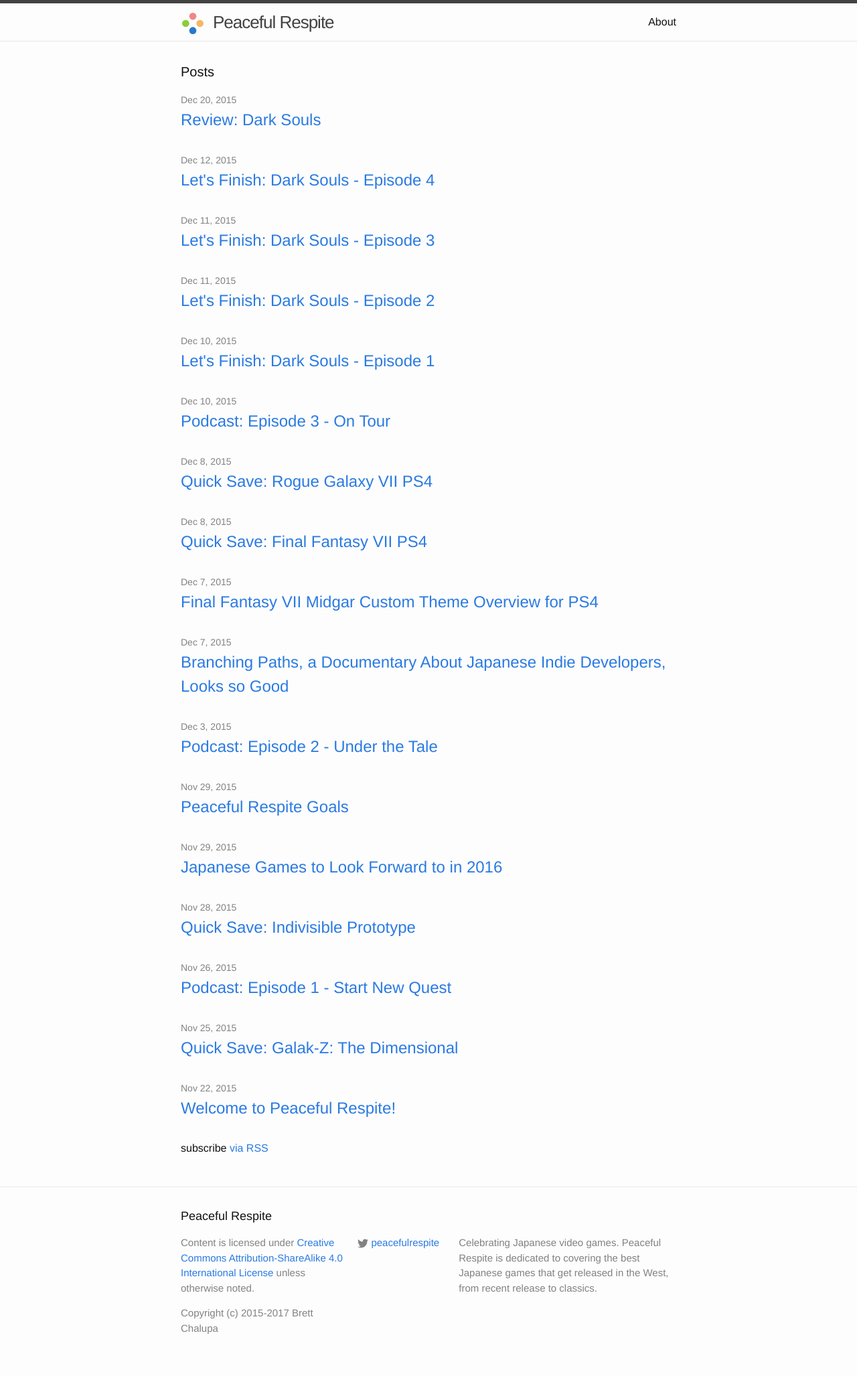
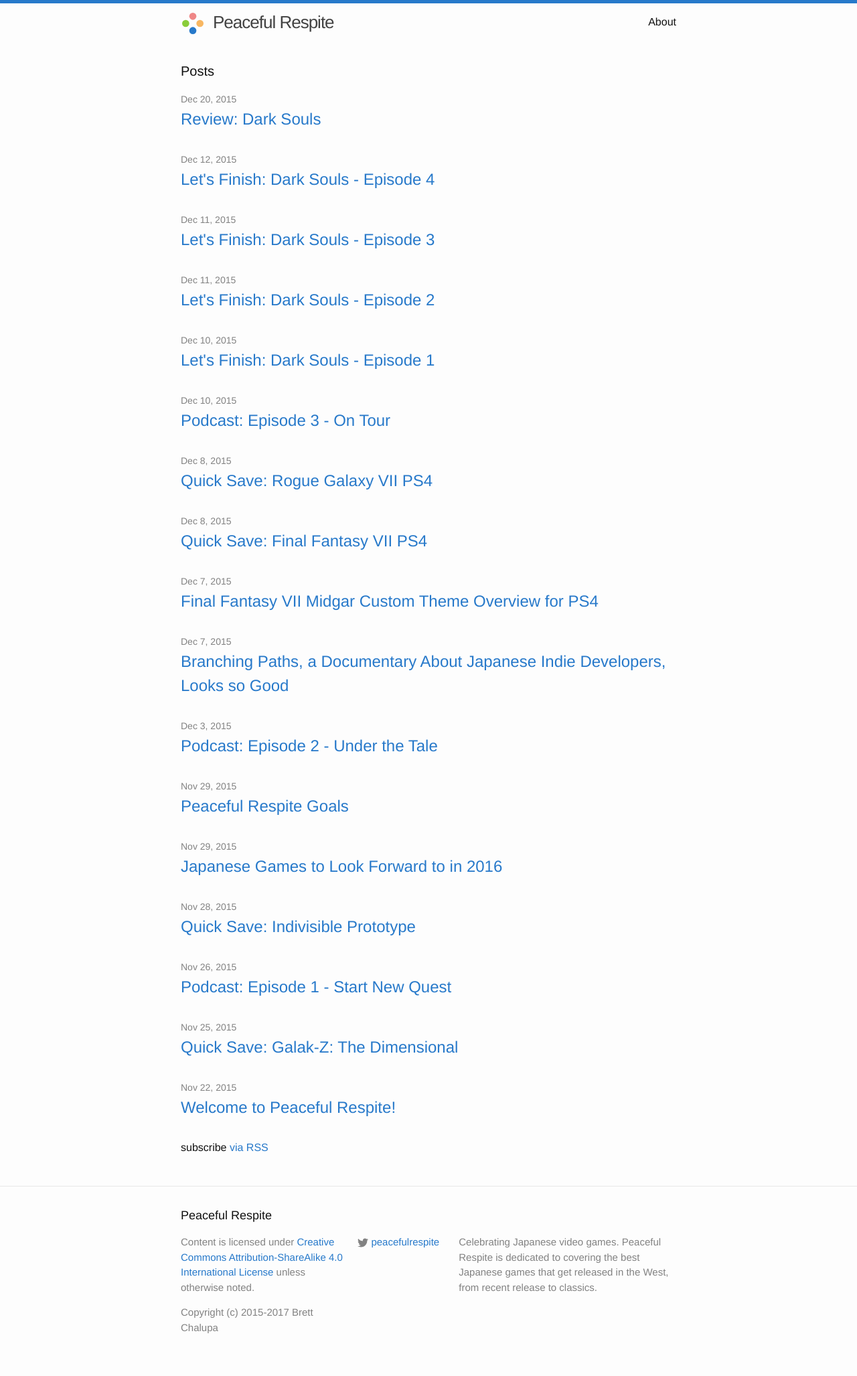
Before and after one commit to peacefulrespite/peacefulrespite.github.io, a Jekyll site: the page built from index.html, in a window 1280 px wide. Shown: the whole page at 67% size. Built offline with Jekyll 4.4.1, drawn with Linux system fonts in a browser that asks for light colours.

Commit message:
Tweak brand color & header borders
This opts for just a top border and no bottom border, as well as makes
the brand color the blue from the circles.

```diff
--- a/_sass/_layout.scss
+++ b/_sass/_layout.scss
@@ -2,8 +2,7 @@
  * Site header
  */
 .site-header {
-    border-top: 5px solid $grey-color-dark;
-    border-bottom: 1px solid $grey-color-light;
+    border-top: 5px solid $brand-color;
     min-height: 56px;
 
     // Positioning context for the mobile navigation icon
--- a/css/main.scss
+++ b/css/main.scss
@@ -16,7 +16,7 @@
 
 $text-color:       #111;
 $background-color: #fdfdfd;
-$brand-color:      #2a7ae2;
+$brand-color:      #2779CA;
 
 $grey-color:       #828282;
 $grey-color-light: lighten($grey-color, 40%);
```
